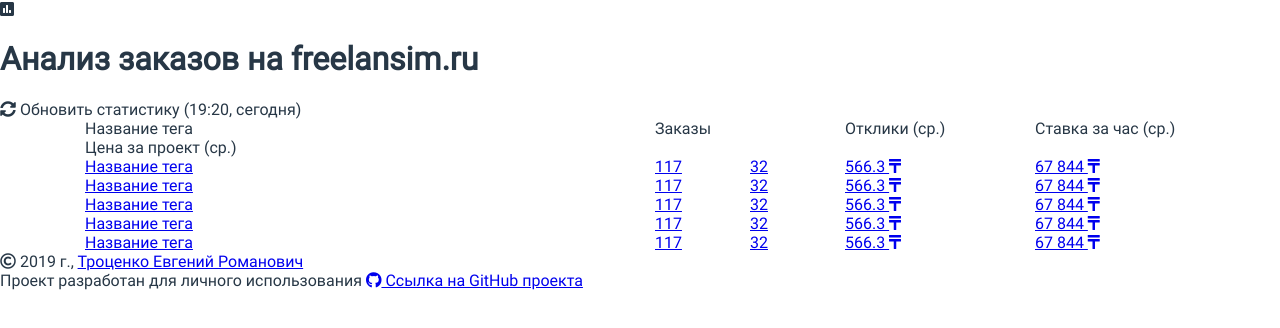
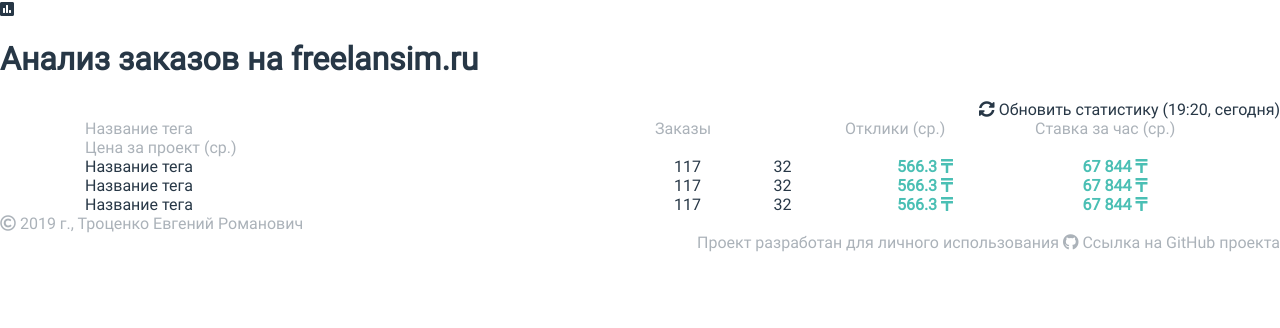
Before and after one commit to wolfsmensch/freelance-analytics, a plain HTML site: page public/index.html in a window 1280 px wide. Drawn offline with Linux system fonts and the light colour scheme.

Commit message:
Описаны базовые стили

```diff
--- a/public/css/page.css
+++ b/public/css/page.css
@@ -12,3 +12,22 @@
     padding: 0;
     margin: 0;
 }
+
+a {
+    color: inherit;
+    text-decoration: none;
+}
+
+.block { display: block; }
+.fw { width: 100%; }
+
+/* Текст */
+.ta-center { text-align: center; }
+.ta-left { text-align: left; }
+.ta-right { text-align: right; }
+
+.bold { font-weight: bold; }
+
+/* Цвет */
+.grey { color: #ABB2B9; }
+.green { color: #4abfb4; }
--- a/public/index.html
+++ b/public/index.html
@@ -18,7 +18,7 @@
             <i class="fas fa-poll"></i>
             <h1>Анализ заказов на freelansim.ru</h1>
         </div>
-        <div class="header-box fx-grow inline-menu">
+        <div class="header-box fx-grow inline-menu ta-right">
             <span id="upd-stat" class="menu-item">
                 <i class="fas fa-sync-alt"></i>
                 Обновить статистику (19:20, сегодня)
@@ -37,57 +37,35 @@
 
         <div class="row">
             <div class="col-md-12">
-                <a href="#" class="table-row" style="display: block; width: 100%;">
+                <a href="#" class="table-row fw block">
                     <div class="row">
                         <div class="col-md-6">Название тега</div>
-                        <div class="col-md-1">117</div>
-                        <div class="col-md-1">32</div>
-                        <div class="col-md-2">566.3 <i class="fas fa-tenge"></i></div>
-                        <div class="col-md-2">67 844 <i class="fas fa-tenge"></i></div>
+                        <div class="col-md-1 ta-center">117</div>
+                        <div class="col-md-1 ta-center">32</div>
+                        <div class="col-md-2 ta-center green bold">566.3&nbsp;<i class="fas fa-tenge"></i></div>
+                        <div class="col-md-2 ta-center green bold">67 844&nbsp;<i class="fas fa-tenge"></i></div>
                     </div>
                 </a>
             </div>
             <div class="col-md-12">
-                <a href="#" class="table-row" style="display: block; width: 100%;">
+                <a href="#" class="table-row fw block">
                     <div class="row">
                         <div class="col-md-6">Название тега</div>
-                        <div class="col-md-1">117</div>
-                        <div class="col-md-1">32</div>
-                        <div class="col-md-2">566.3 <i class="fas fa-tenge"></i></div>
-                        <div class="col-md-2">67 844 <i class="fas fa-tenge"></i></div>
+                        <div class="col-md-1 ta-center">117</div>
+                        <div class="col-md-1 ta-center">32</div>
+                        <div class="col-md-2 ta-center green bold">566.3&nbsp;<i class="fas fa-tenge"></i></div>
+                        <div class="col-md-2 ta-center green bold">67 844&nbsp;<i class="fas fa-tenge"></i></div>
                     </div>
                 </a>
             </div>
             <div class="col-md-12">
-                <a href="#" class="table-row" style="display: block; width: 100%;">
+                <a href="#" class="table-row fw block">
                     <div class="row">
                         <div class="col-md-6">Название тега</div>
-                        <div class="col-md-1">117</div>
-                        <div class="col-md-1">32</div>
-                        <div class="col-md-2">566.3 <i class="fas fa-tenge"></i></div>
-                        <div class="col-md-2">67 844 <i class="fas fa-tenge"></i></div>
-                    </div>
-                </a>
-            </div>
-            <div class="col-md-12">
-                <a href="#" class="table-row" style="display: block; width: 100%;">
-                    <div class="row">
-                        <div class="col-md-6">Название тега</div>
-                        <div class="col-md-1">117</div>
-                        <div class="col-md-1">32</div>
-                        <div class="col-md-2">566.3 <i class="fas fa-tenge"></i></div>
-                        <div class="col-md-2">67 844 <i class="fas fa-tenge"></i></div>
-                    </div>
-                </a>
-            </div>
-            <div class="col-md-12">
-                <a href="#" class="table-row" style="display: block; width: 100%;">
-                    <div class="row">
-                        <div class="col-md-6">Название тега</div>
-                        <div class="col-md-1">117</div>
-                        <div class="col-md-1">32</div>
-                        <div class="col-md-2">566.3 <i class="fas fa-tenge"></i></div>
-                        <div class="col-md-2">67 844 <i class="fas fa-tenge"></i></div>
+                        <div class="col-md-1 ta-center">117</div>
+                        <div class="col-md-1 ta-center">32</div>
+                        <div class="col-md-2 ta-center green bold">566.3&nbsp;<i class="fas fa-tenge"></i></div>
+                        <div class="col-md-2 ta-center green bold">67 844&nbsp;<i class="fas fa-tenge"></i></div>
                     </div>
                 </a>
             </div>
@@ -95,11 +73,11 @@
     </div>
 
     <footer class="fw flex fx-row fx-between grey">
-        <div class="footer-info">
+        <div class="footer-info ta-left">
             <span><i class="far fa-copyright"></i> 2019 г.,</span>
             <a href="//github.com/wolfsmensch/">Троценко Евгений Романович</a>
         </div>
-        <div class="footer-info">
+        <div class="footer-info ta-right">
             <span>Проект разработан для личного использования</span>
             <a href="//github.com/wolfsmensch/freelance-analytics"><i class="fab fa-github"></i> Ссылка на GitHub проекта</a>
         </div>
```
